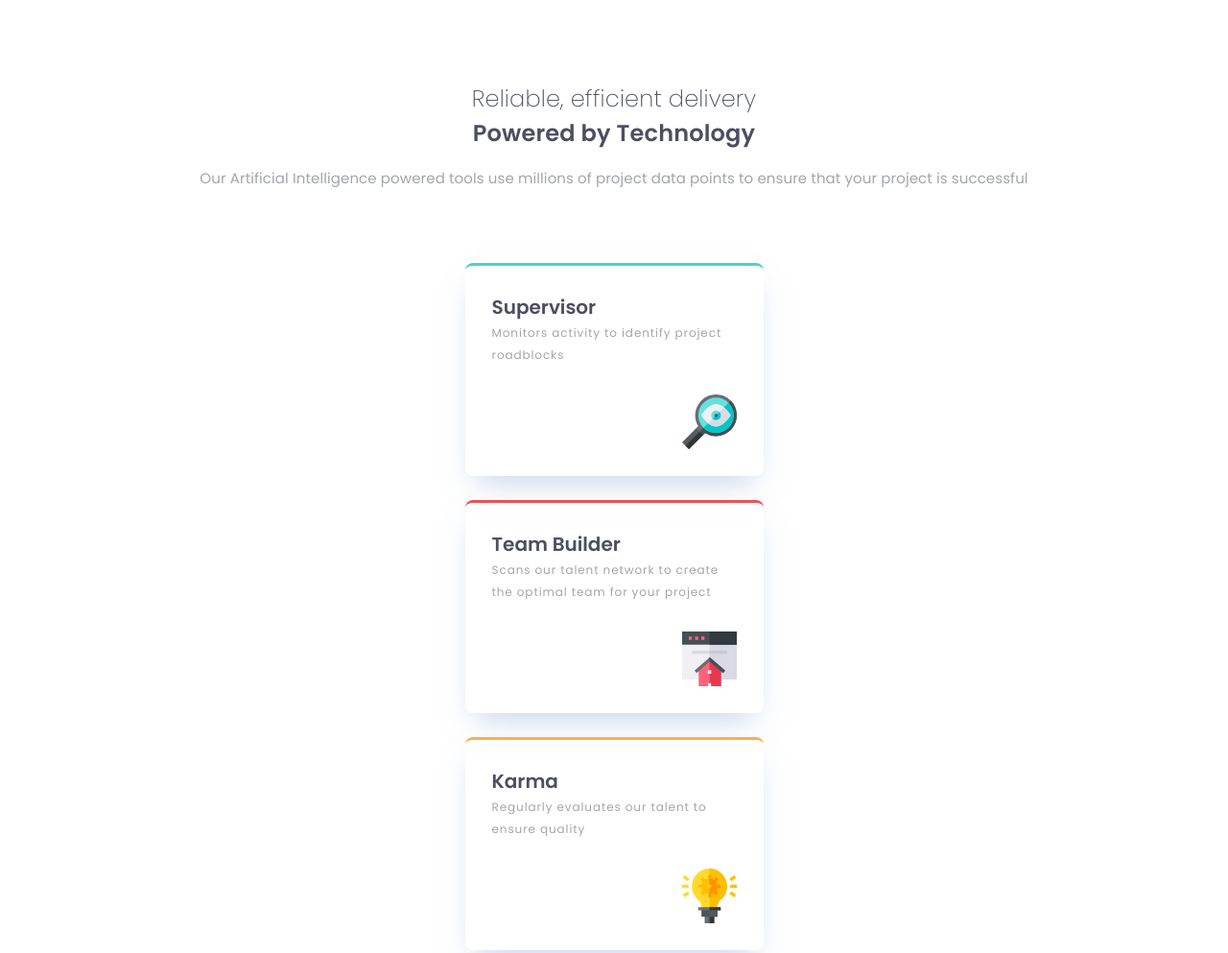
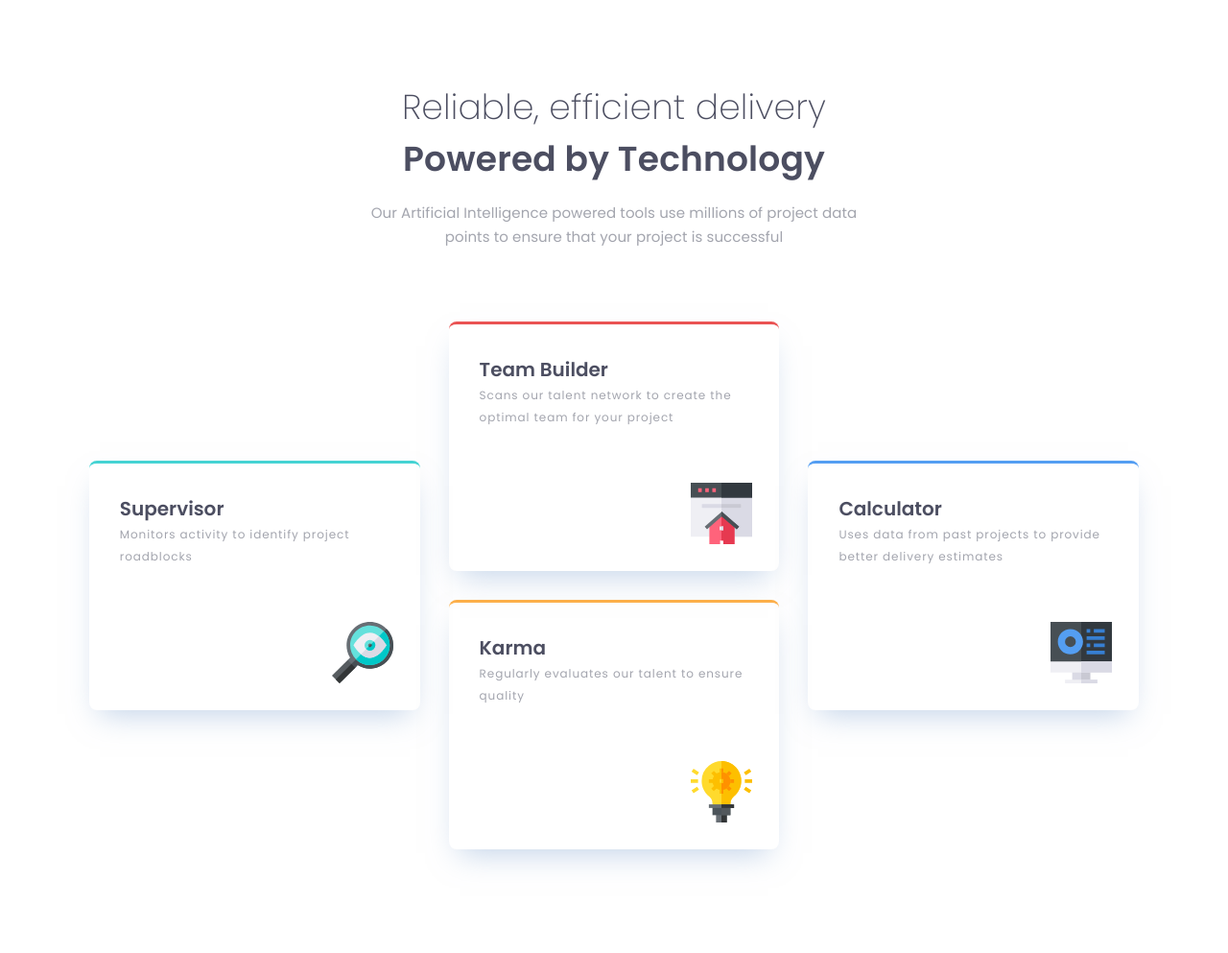
Before and after one commit to trekab/four-card-feature-section, a plain HTML site: page index.html in a window 1280 px wide. Shown: the top 993 px of the page at 96% size. After the commit the page ends 970 px from the top, so only its background shows below. Drawn offline with Linux system fonts and the light colour scheme.

Commit message:
feat: Add css for large screens

```diff
--- a/main.css
+++ b/main.css
@@ -98,11 +98,51 @@ header {
   color: var(--grayish-blue);
 }
 
-.card-icon {
-  display: block;
-  width: 57px;
-  height: 57px;
-  position: relative;
-  left: 200px;
-  top: 35px;
+@media (min-width: 768px) {
+  .heading {
+    font-size: 2.25rem;
+    line-height: 3.375rem;
+  }
+
+  .intro-description {
+    max-width: 540px;
+    margin-left: auto;
+    margin-right: auto;
+  }
+  main {
+    display: grid;
+    grid-template-columns: repeat(3, 1fr);
+    grid-template-rows: repeat(4, 115px);
+    gap: 30px;
+    max-width: 1110px;
+    width: 90%;
+    margin: auto;
+  }
+
+  .card {
+    width: 100%;
+    height: 100%;
+    background-size: 64px 64px;
+    padding: 32px;
+  }
+
+  .card:nth-of-type(1) {
+    grid-column: 1 / 2;
+    grid-row: 2 / 4;
+  }
+
+  .card:nth-of-type(2) {
+    grid-column: 2 / 3;
+    grid-row: 1/ 3;
+  }
+
+  .card:nth-of-type(3) {
+    grid-column: 2 / 3;
+    grid-row: 3 / 5;
+  }
+
+  .card:nth-of-type(4) {
+    grid-column: 3 / 4;
+    grid-row: 2 / 4;
+  }
 }
```
